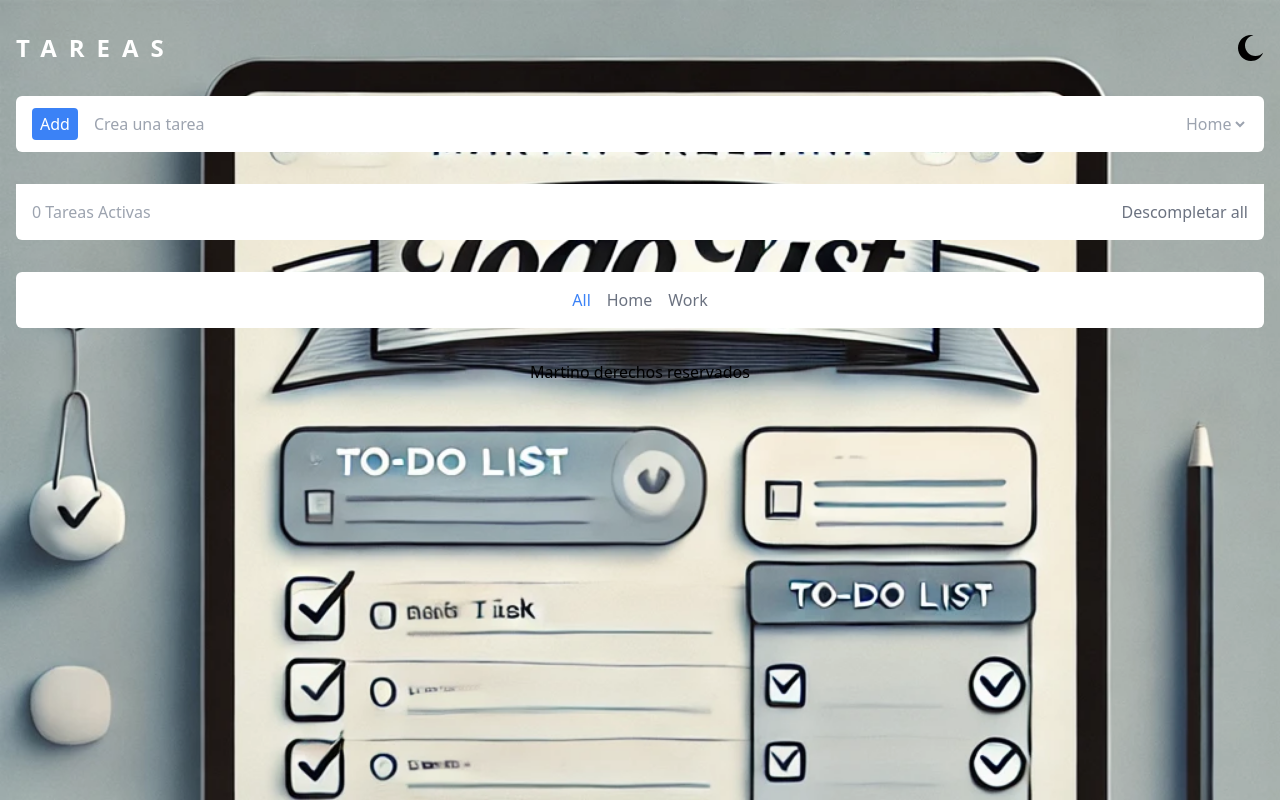
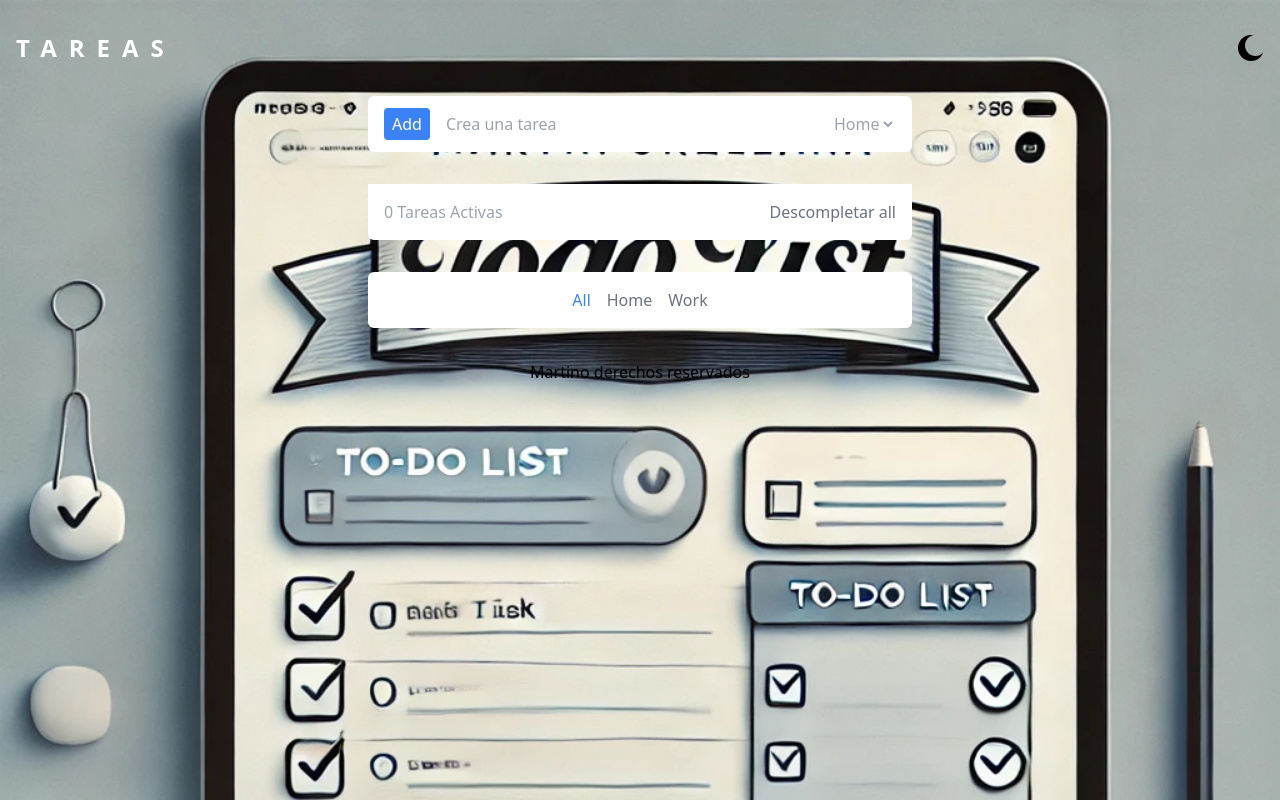
Before and after one commit to martinoremonje/formularioReact, a React (Vite) app: page / in a window 1280 px wide. Built offline with nearby package versions, Linux system fonts and the light colour scheme.

Commit message:
transition 2.0

```diff
--- a/src/App.jsx
+++ b/src/App.jsx
@@ -67,17 +67,17 @@ const App = () =>{
 
     <Header handleFillButton={handleFillButton} fill={fill} />
 
-    <main className="container mx-auto mt-8 px-4">
+    <main className="container mx-auto mt-8 px-4 md:max-w-xl ">
 
-      <Form handleForm={handleForm}/>
+      <Form handleForm={handleForm} fill={fill}/>
 
       <div className="bg-white rounded-t-md [&>article]:p-4 mt-8 ">
-      <Articles todos={filteredTodos} todosOriginal={todos} setTodos={setTodos} />
+      <Articles todos={filteredTodos} todosOriginal={todos} setTodos={setTodos} fill={fill}/>
       </div>
 
-      <TodoComputed todos={todos} setTodos={setTodos}/>
+      <TodoComputed todos={todos} setTodos={setTodos} fill={fill}/>
 
-      <Filter setFilter={setFilter} filter={filter}/>
+      <Filter setFilter={setFilter} filter={filter} fill={fill}/>
 
     </main>
       <footer className="mt-8 text-center">
--- a/src/components/Articles.jsx
+++ b/src/components/Articles.jsx
@@ -1,11 +1,11 @@
 import CheckIcon from "./Icons/Check";
 import CrossIcon from "./Icons/CrossIcon"
 
-const Articles = ({ todos, todosOriginal, setTodos }) => {
+const Articles = ({ todos, todosOriginal, setTodos, fill }) => {
     return (
         <>
             {todos.map((e, index) => (
-                <article key={index} className="flex gap-4 border-b border-b-gray-400">
+                <article key={index} className={`flex gap-4 border-b border-b-gray-400 ${fill !== "#000" ? "bg-gray-800 text-white transition-all duration-1000" : "text-gray-600 transition-all duration-1000"}`}>
                     <button
                         onClick={() => {
                             setTodos(
@@ -18,7 +18,7 @@ const Articles = ({ todos, todosOriginal, setTodos }) => {
                     >
                         {e.completed && <CheckIcon />}
                     </button>
-                    <p className={`text-gray-600 grow ${e.completed && 'line-through'}`}>{e.title}</p>
+                    <p className={`grow ${e.completed && 'line-through'} `}>{e.title}</p>
                     <button className="flex-none" onClick={() => setTodos(todosOriginal.filter(todo => todo.id !== e.id))}>
                         <CrossIcon />
                     </button>
--- a/src/components/Filter.jsx
+++ b/src/components/Filter.jsx
@@ -1,7 +1,7 @@
-const Filter = ({setFilter, filter}) => {
+const Filter = ({setFilter, filter, fill}) => {
     return (
         <section className="container mx-auto mt-8">
-        <div className="bg-white p-4 rounded-md flex justify-center gap-4">
+        <div className={`bg-white p-4 rounded-md flex justify-center gap-4 transition-all duration-1000 ${fill !== "#000" ? "bg-gray-800 text-white" : "text-gray-600"}`}>
         <button onClick={()=> setFilter("all")} className={`${filter === "all" ? "text-blue-500" : "text-gray-500 hover:text-blue-500"}`}>All </button>
         <button onClick={()=> setFilter("active")} className={`${filter === "active" ? "text-blue-500" : "text-gray-500 hover:text-blue-500"}`}>Home</button>
         <button onClick={()=> setFilter("completed")} className={`${filter === "completed" ? "text-blue-500" : "text-gray-500 hover:text-blue-500"}`}>Work</button>
--- a/src/components/Form.jsx
+++ b/src/components/Form.jsx
@@ -1,8 +1,8 @@
-const Form = ({ handleForm }) => {
+const Form = ({ handleForm, fill }) => {
     return (
-        <form onSubmit={handleForm} className="flex rounded-md bg-white overflow-hidden py-3 gap-4 items-center px-4">
+        <form onSubmit={handleForm} className={`flex rounded-md bg-white overflow-hidden py-3 gap-4 items-center px-4 transition-all duration-1000 ${fill !== "#000" ? "bg-gray-800 text-white " : "text-gray-600"}`}>
             <button
-                type="submit"  // Cambiar a "submit" para que envíe el formulario
+                type="submit"
                 className="px-2 py-1 rounded bg-blue-500 text-white"
             >
                 Add
@@ -11,7 +11,7 @@ const Form = ({ handleForm }) => {
                 name="todo"
                 type="text"
                 placeholder="Crea una tarea"
-                className="w-full text-gray-400 outline-none"
+                className={`w-full text-gray-400 outline-none transition-all duration-1000 ${fill !== "#000" ? "bg-gray-800 text-white" : "text-gray-600"}`}
             />
             <select name="category" className="text-gray-400 border-none bg-transparent outline-none">
                 <option value="home">Home</option>
--- a/src/components/TodoComputed.jsx
+++ b/src/components/TodoComputed.jsx
@@ -1,6 +1,6 @@
-const TodoComputed = ({todos, setTodos}) => {
+const TodoComputed = ({todos, setTodos, fill}) => {
     return (
-    <section className="flex justify-between px-4 py-4 bg-white rounded-b-md">
+    <section className={`flex justify-between px-4 py-4 bg-white rounded-b-md transition-all duration-1000 ${fill !== "#000" ? "bg-gray-800 text-white" : "text-gray-600"}`}>
       <span className="text-gray-400">{todos.filter(todo => !todo.completed).length} Tareas Activas </span>
       <button onClick={()=>{todos.length ? setTodos(todos.map(todo => todo.completed ? {...todo, completed: false} : todo)) : alert("add a Todo washin")}} className="text-gray-500 hover:text-blue-500">Descompletar all</button>
     </section>
```
